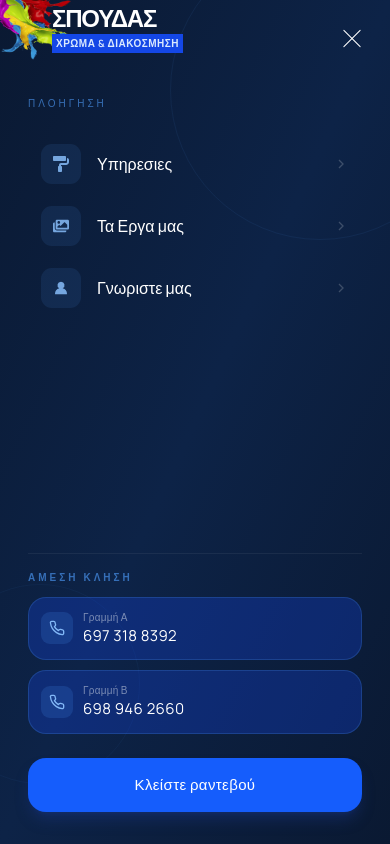
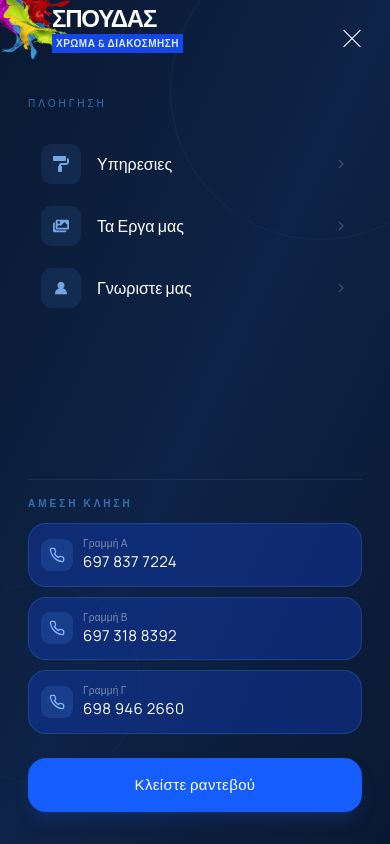
Before and after one commit to Stefanos2002/spoudas-paint, a Next.js app: page /book in a window 390 px wide. Both pictures are taken after a click on the button "Άνοιγμα μενού". Shown: the top 844 px of the page. Built offline with nearby package versions, Linux system fonts and the light colour scheme; no server answers.

Commit message:
added mobile num

```diff
--- a/src/app/(frontend)/components/DesktopMenu/DekstopMenu.tsx
+++ b/src/app/(frontend)/components/DesktopMenu/DekstopMenu.tsx
@@ -63,6 +63,12 @@ export default function DesktopMenu({ scrollTo }: Props) {
             href="tel:+306973188392"
             className="flex items-center gap-2 text-[16px] px-3 py-2 text-blue-950 hover:bg-blue-100"
           >
+            <FiPhone className="text-blue-900 fill-blue-900" /> 697 837 7224
+          </a>
+          <a
+            href="tel:+306973188392"
+            className="flex items-center gap-2 text-[16px] px-3 py-2 text-blue-950 hover:bg-blue-100"
+          >
             <FiPhone className="text-blue-900 fill-blue-900" /> 697 318 8392
           </a>
 
--- a/src/app/(frontend)/components/MobileMenu/MobileMenu.tsx
+++ b/src/app/(frontend)/components/MobileMenu/MobileMenu.tsx
@@ -161,8 +161,9 @@ export default function MobileMenu({ scrollTo }: Props) {
             </p>
             <div className="flex flex-col sm:flex-row gap-2.5">
               {[
-                { label: 'Γραμμή Α', number: '697 318 8392', href: 'tel:+306973188392' },
-                { label: 'Γραμμή Β', number: '698 946 2660', href: 'tel:+306989462660' },
+                { label: 'Γραμμή Α', number: '697 837 7224', href: 'tel:+306978377224' },
+                { label: 'Γραμμή Β', number: '697 318 8392', href: 'tel:+306973188392' },
+                { label: 'Γραμμή Γ', number: '698 946 2660', href: 'tel:+306989462660' },
               ].map((call) => (
                 <a
                   key={call.href}
--- a/src/app/(frontend)/loading.tsx
+++ b/src/app/(frontend)/loading.tsx
@@ -4,13 +4,7 @@ export default function Loading() {
   return (
     <div className="fixed inset-0 z-50 flex flex-col items-center justify-center bg-blue-950 gap-5">
       <div className="flex items-center gap-1">
-        <Image
-          src="/images/logo-splash.png"
-          alt="Σπουδάς"
-          width={64}
-          height={62}
-          priority
-        />
+        <Image src="/images/logo-splash.png" alt="Σπουδας" width={64} height={62} priority />
         <div className="flex flex-col -translate-x-8">
           <span className="text-white text-2xl font-black tracking-tighter leading-none">
             ΣΠΟΥΔΑΣ
```
